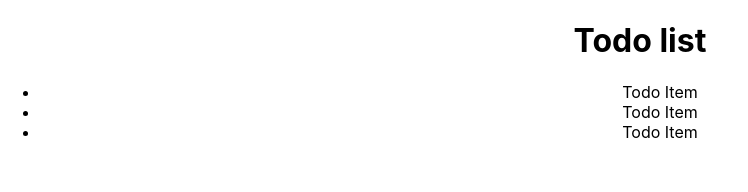
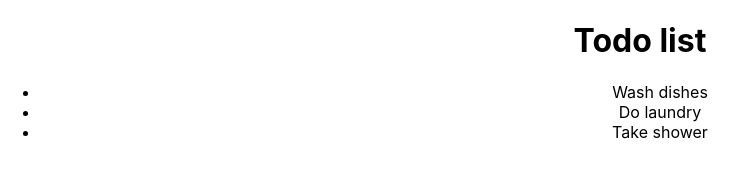
Before and after one commit to KarlOL82/react-practice, a React (Create React App) app: page / in a window 1280 px wide. Shown: the top 192 px of the page, without its empty margins (0-748 px from the left). Built offline with nearby package versions, Linux system fonts and the light colour scheme.

Commit message:
rendering component and list items

```diff
--- a/src/App.js
+++ b/src/App.js
@@ -21,7 +21,7 @@ function TodoList(props) {
   return (
     <ul>
       {props.todos.map(todo => (
-        <li>Todo Item</li>
+        <li>{todo.text}</li>
       ))}
     </ul>
   )
```
